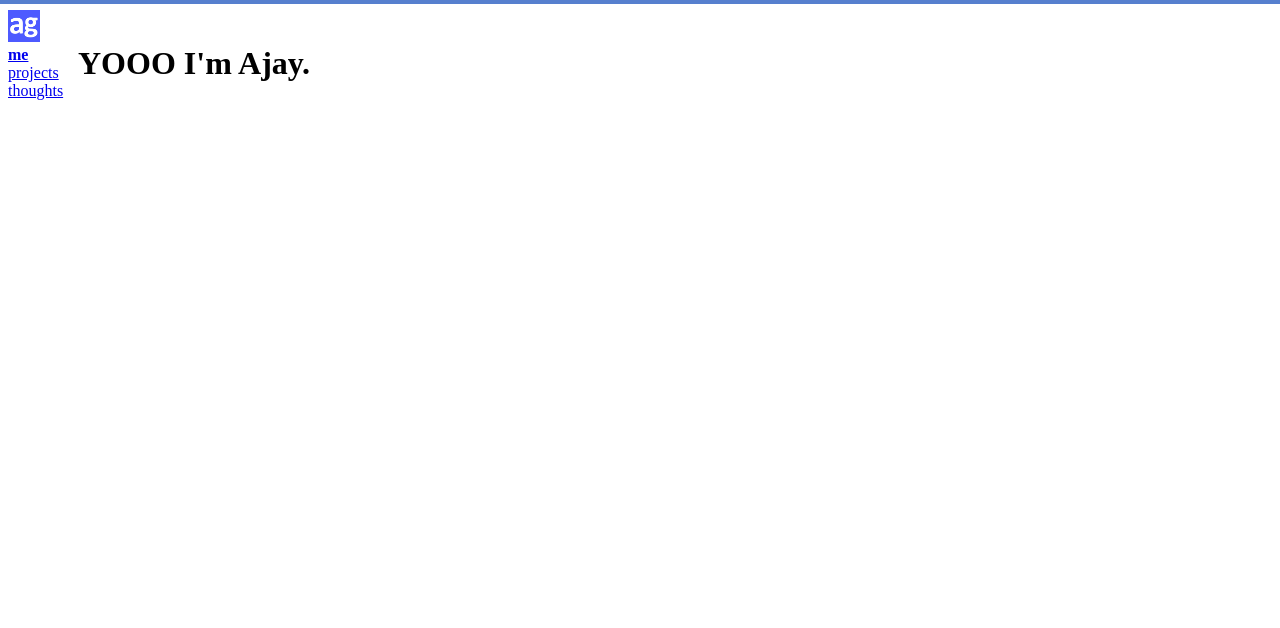
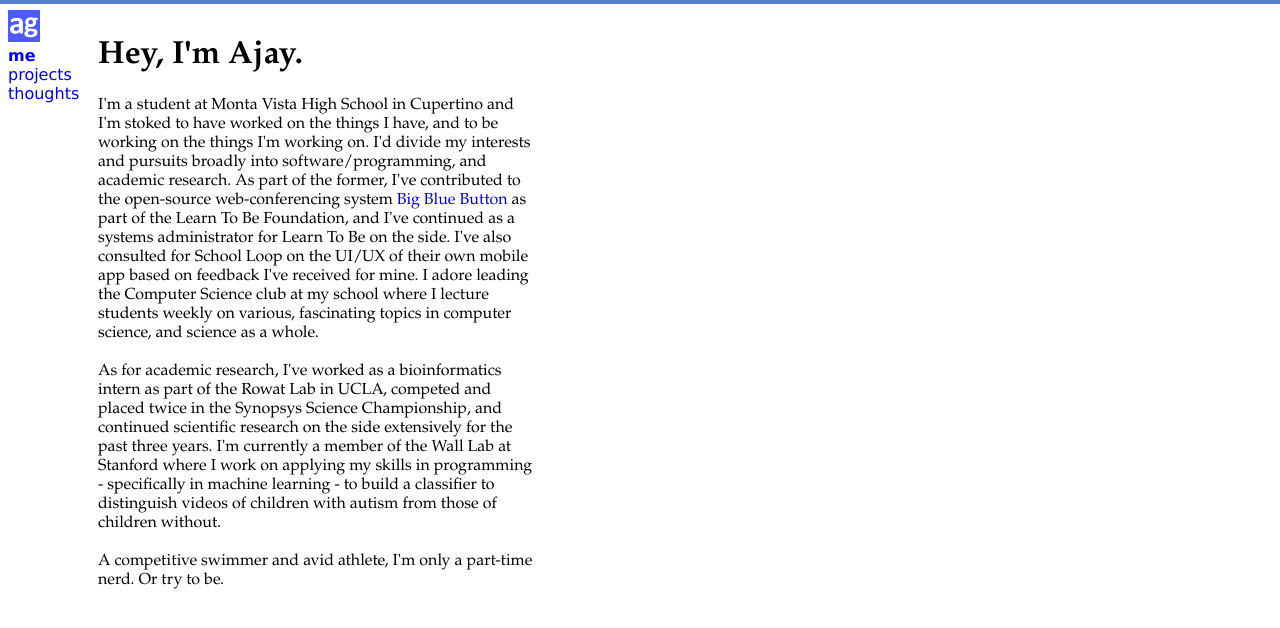
Before and after one commit to agopinath/agopinath.github.io, a Jekyll site: the page built from index.html, in a window 1280 px wide. Shown: the top 628 px of the page. Built offline with Jekyll 4.4.1, drawn with Linux system fonts in a browser that asks for light colours.

Commit message:
formatting elements + added placeholder text

```diff
--- a/index.html
+++ b/index.html
@@ -4,5 +4,12 @@ layout: default
 type: me
 ---
 <h1>
-	YOOO I'm Ajay.
+	Hey, I'm Ajay.
 </h1>
+<p>
+	I'm a student at Monta Vista High School in Cupertino and I'm stoked to have worked on the things I have, and to be working on the things I'm working on. I'd divide my interests and pursuits broadly into software/programming, and academic research. As part of the former, I've contributed to the open-source web-conferencing system <a href="http://bigbluebutton.org/">Big Blue Button</a> as part of the Learn To Be Foundation, and I've continued as a systems administrator for Learn To Be on the side. I've also consulted for School Loop on the UI/UX of their own mobile app based on feedback I've received for mine. I adore leading the Computer Science club at my school where I lecture students weekly on various, fascinating topics in computer science, and science as a whole.
+</br></br>
+	As for academic research, I've worked as a bioinformatics intern as part of the Rowat Lab in UCLA, competed and placed twice in the Synopsys Science Championship, and continued scientific research on the side extensively for the past three years. I'm currently a member of the Wall Lab at Stanford where I work on applying my skills in programming - specifically in machine learning - to build a classifier to distinguish videos of children with autism from those of children without.
+</br></br>
+	A competitive swimmer and avid athlete, I'm only a part-time nerd. Or try to be.
+</p>
--- a/site.css
+++ b/site.css
@@ -6,14 +6,26 @@
     height: 4px;
     background-color: #567FCE;
     width:100%;
+    margin: 0 0 5px 0;
 }
 
 #sidebar {
     position:absolute;
     top:10px; bottom:0; left:15;
     width:50px;
+    font-family: Verdana, Geneva, sans-serif;
 }
 
 #content {;
-    margin:45px 0px 0px 70px;
+    margin:37px 0px 0px 90px;
+    width: 35%;
+    font-family: "Palatino Linotype", "Book Antiqua", Palatino, serif;
 }
+
+a:link {
+    text-decoration: none;
+}
+
+a:visited {
+    text-decoration: none;
+}
```
Also changed, not shown: 2 other files.
